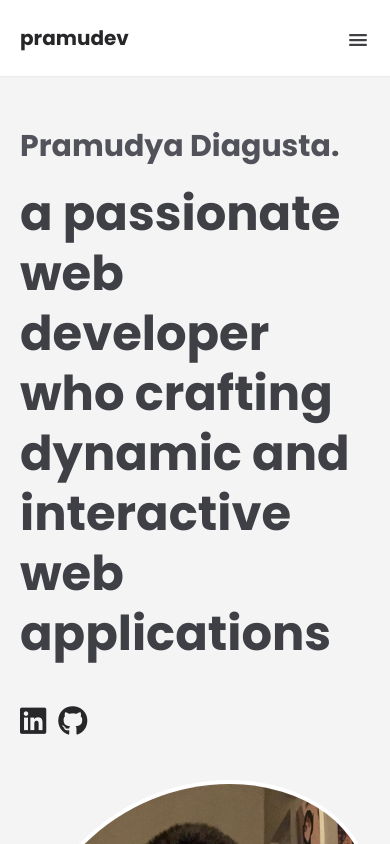
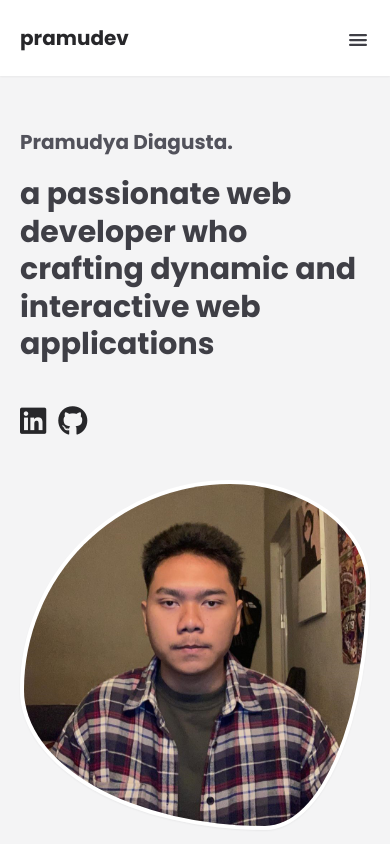
Before and after one commit to prampokan/pramudya-diagusta, a React (Vite) app: page / in a window 390 px wide. Shown: the top 844 px of the page. Built offline with nearby package versions, Linux system fonts and the light colour scheme.

Commit message:
adding framer

```diff
--- a/index.html
+++ b/index.html
@@ -4,7 +4,7 @@
     <meta charset="UTF-8" />
     <link rel="icon" type="image/svg+xml" href="images/face.jpg" />
     <meta name="viewport" content="width=device-width, initial-scale=1.0" />
-    <title>Pramudya Diagusta</title>
+    <title>Pramudya Diagusta | Web Developer</title>
     <link rel="preconnect" href="https://fonts.googleapis.com">
     <link rel="preconnect" href="https://fonts.gstatic.com" crossorigin>
     <link href="https://fonts.googleapis.com/css2?family=Poppins:wght@100;200;300;400;500;600;700;800;900&display=swap" rel="stylesheet">
--- a/src/components/Banner.jsx
+++ b/src/components/Banner.jsx
@@ -4,27 +4,38 @@ import { motion } from "framer-motion"
 const Banner = () => {
   return (
     <section className='bg-zinc-100 xl:h-screen py-32 xl:py-0 w-full flex justify-center items-center px-5 xl:px-0 scroll-smooth' id='home'>
-        <motion.div className='w-[75rem]'
-            initial={{ opacity: 0, translateY: 100}}
-            whileInView={{ opacity: 1, translateY: 0}}
-            viewport={{once: true}}
-        >
+        <div className='w-[75rem]'>
             <div className='xl:flex justify-center items-center'>
-                <div className=''>
+                <motion.div className=''
+                    initial={{ opacity: 0, translateY: 200}}
+                    whileInView={{ opacity: 1, translateY: 0}}
+                    transition={{duration: 0.5, delay: 0.2}}
+                    viewport={{once: true}}
+                >
                     <div className='flex items-center gap-2'>
-                        <h3 className='text-3xl font-bold text-zinc-600'>Pramudya Diagusta.</h3>
+                        <h3 className='text-xl sm:text-3xl font-bold text-zinc-600'>Pramudya Diagusta.</h3>
                     </div>
-                    <h2 className='text-5xl font-bold text-zinc-700 mt-5 leading-tight'>a passionate web developer who crafting dynamic and interactive web applications</h2>
+                    <h2 className='text-3xl sm:text-5xl font-bold text-zinc-700 mt-5 sm:leading-tight leading-tight'>a passionate web developer who crafting dynamic and interactive web applications</h2>
                     <div className="text-zinc-800 text-3xl flex gap-3 mt-10">
                         <a href="https://www.linkedin.com/in/pramudya-diagusta-853821251/" target="_blank"><i className="fa-brands fa-linkedin icons ease-linear duration-200 hover:text-blue-500"></i></a>
                         <a href="https://github.com/prampokan" target="_blank"><i className="fa-brands fa-github icons ease-linear duration-200 hover:text-blue-500"></i></a>
                     </div>
-                </div>
-                <div className='xl:mt-0 mt-10 xl:mb-0 mb-16 '>
+                </motion.div>
+                <motion.div className='xl:mt-0 mt-10 xl:mb-0 mb-16 '
+                     initial={{ opacity: 0, translateY: 200}}
+                     whileInView={{ opacity: 1, translateY: 0}}
+                     transition={{duration: 0.5}}
+                     viewport={{once: true}}
+                >
                     <img src="images/face.jpg" alt="" className='xl:w-[650px] rounded-[60%_40%_30%_70%/60%_30%_70%_40%] border-4 border-white shadow-sm' />
-                </div>
+                </motion.div>
             </div>
-            <div className='flex flex-wrap gap-4'>
+            <motion.div className='flex flex-wrap gap-4 2xl:mt-10'
+                initial={{ opacity: 0, translateY: 150}}
+                whileInView={{ opacity: 1, translateY: 0}}
+                transition={{duration: 0.5, delay: 0.4}}
+                viewport={{once: true}}
+            >
                 <p className='text-xl font-medium text-zinc-600 my-5 border-r-2 border-zinc-300 pr-10'>Tech Stack</p>
                 <TechStackCard
                     image='images/html.svg'
@@ -61,8 +72,8 @@ const Banner = () => {
                     bgColor='bg-slate-800'
                     width='w-[50px]'
                 />
-            </div>
-        </motion.div>
+            </motion.div>
+        </div>
     </section>
   )
 }
--- a/src/fragments/MobileProjectCard.jsx
+++ b/src/fragments/MobileProjectCard.jsx
@@ -10,7 +10,7 @@ const MobileProjectCard = () => {
         <div className='bg-zinc-50 w-full sm:h-[40rem] pt-10 rounded-[calc(25px-3px)] text-center flex flex-col items-center sm:overflow-hidden shadow p-10'>
             <h1 className='text-3xl font-bold text-zinc-600'>Spotify Clone🎸</h1>
             <p className='text-zinc-500 mt-5 xl:w-[50rem]'>I also work on mobile apps, this is Spotify Clone provide tons of songs in the world using Shazam API, the UI is made as similar as possible to Spotify and it actually can play songs, built using React Native and Expo Framework</p>
-            <div className="flex flex-wrap justify-center items-center gap-5">
+            <div className="flex flex-wrap justify-center items-center gap-5 mt-5 sm:mt-0">
                 <GithubProjectButton
                     url="https://github.com/prampokan/spotify-clone"
                 />
```
